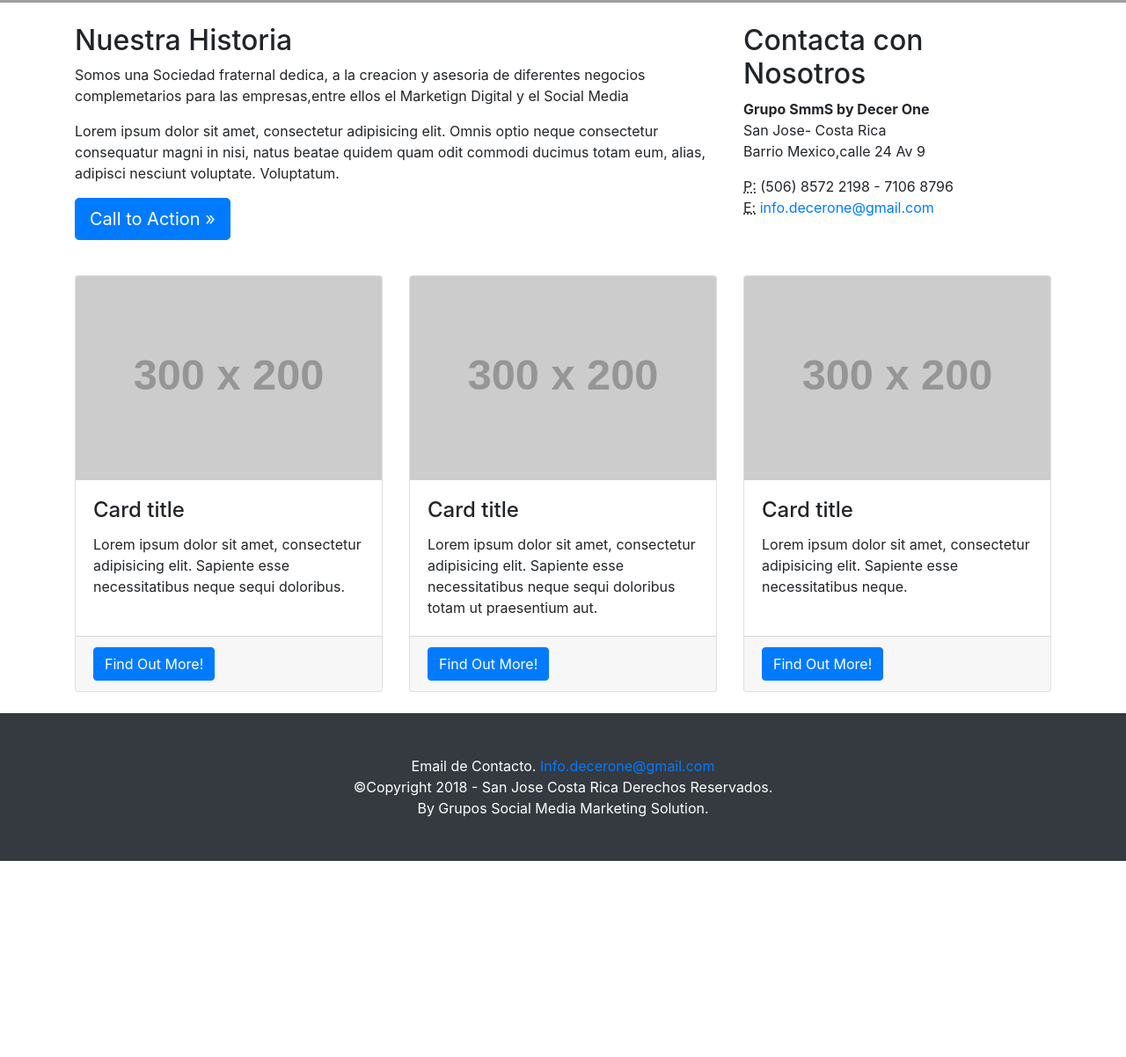
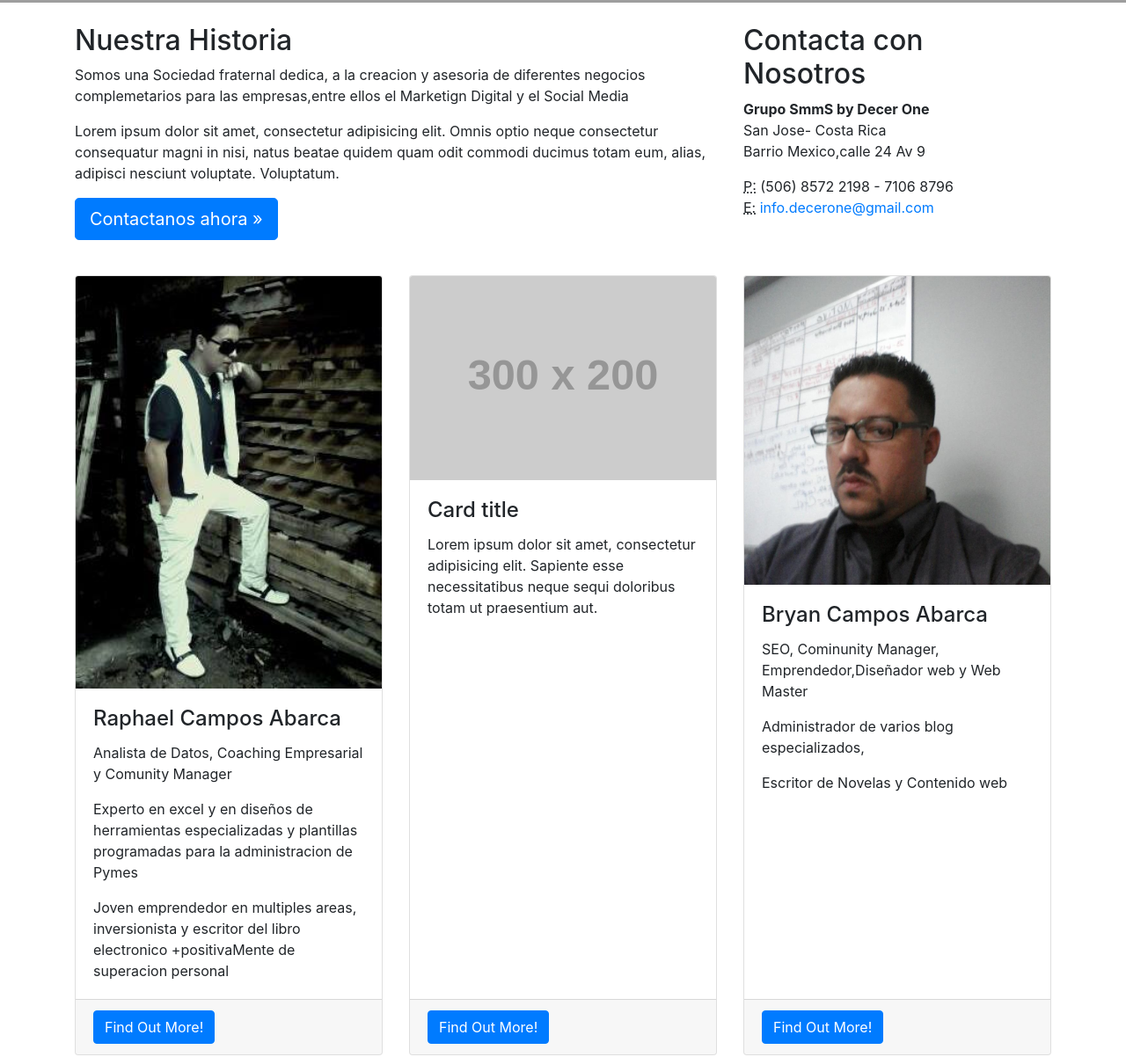
Before and after one commit to Decerone/SMMS.TK, a plain HTML site: page recursos/index.html in a window 1280 px wide. Shown: the part 453-1655 px from the top of the page at 88% size. Before the commit the page ends 1432 px from the top, so only its background shows below. Drawn offline with nearby package versions, Linux system fonts and the light colour scheme; grey boxes are pictures that could not be loaded; placeholder pictures from the web are drawn by us.

Commit message:
Actualizacion 1.2.3

```diff
--- a/recursos/index.html
+++ b/recursos/index.html
@@ -69,7 +69,7 @@
           <p>Somos una Sociedad fraternal dedica, a la creacion y asesoria de diferentes negocios complemetarios para las empresas,entre ellos el Marketign Digital y el Social Media</p>
           <p>Lorem ipsum dolor sit amet, consectetur adipisicing elit. Omnis optio neque consectetur consequatur magni in nisi, natus beatae quidem quam odit commodi ducimus totam eum, alias, adipisci nesciunt voluptate. Voluptatum.</p>
           <p>
-            <a class="btn btn-primary btn-lg" href="#">Call to Action &raquo;</a>
+            <a class="btn btn-primary btn-lg" href="../index.html#">Contactanos ahora &raquo;</a>
           </p>
         </div>
         <div class="col-sm-4">
@@ -94,10 +94,12 @@
       <div class="row">
         <div class="col-sm-4 my-4">
           <div class="card">
-            <img class="card-img-top" src="http://placehold.it/300x200" alt="">
+            <img class="card-img-top"src="../img/rafa.jpg"   alt="">
             <div class="card-body">
-              <h4 class="card-title">Card title</h4>
-              <p class="card-text">Lorem ipsum dolor sit amet, consectetur adipisicing elit. Sapiente esse necessitatibus neque sequi doloribus.</p>
+              <h4 class="card-title">Raphael Campos Abarca</h4>
+              <p class="card-text">Analista de Datos, Coaching Empresarial y Comunity Manager</p>
+              <p class="card-text">Experto en excel y en diseños de herramientas especializadas y plantillas programadas para la administracion de Pymes</p>
+              <p class="card-text"> Joven emprendedor en multiples areas, inversionista y escritor del libro electronico +positivaMente de superacion personal </p>
             </div>
             <div class="card-footer">
               <a href="#" class="btn btn-primary">Find Out More!</a>
@@ -118,10 +120,12 @@
         </div>
         <div class="col-sm-4 my-4">
           <div class="card">
-            <img class="card-img-top" src="http://placehold.it/300x200" alt="">
+            <img class="card-img-top" src="../img/yo.jpg" alt="">
             <div class="card-body">
-              <h4 class="card-title">Card title</h4>
-              <p class="card-text">Lorem ipsum dolor sit amet, consectetur adipisicing elit. Sapiente esse necessitatibus neque.</p>
+              <h4 class="card-title">Bryan Campos Abarca</h4>
+              <p class="card-text">SEO, Cominunity Manager, Emprendedor,Diseñador web y Web Master </p>
+              <p class="card-text">Administrador de varios blog especializados, </p>
+              <p class="card-text">Escritor de Novelas y Contenido web</p>
             </div>
             <div class="card-footer">
               <a href="#" class="btn btn-primary">Find Out More!</a>
```
Also changed, not shown: img/rafa.jpg (added), img/yo.jpg (added).
